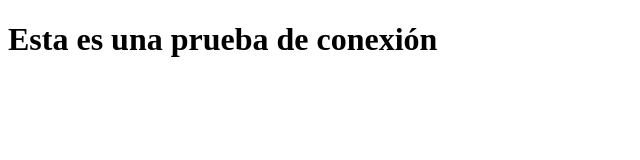
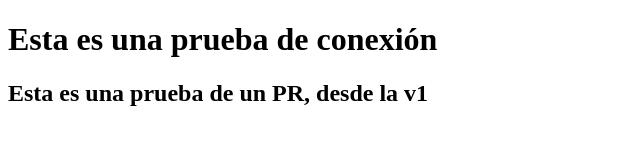
Before and after one commit to jexrrel/jexrrel.github.io, a plain HTML site: page index.html in a window 1280 px wide. Shown: the whole page, without its empty margins (0-640 px from the left). Drawn offline with Linux system fonts and the light colour scheme.

Commit message:
esto es una segunda prueba

```diff
--- a/index.html
+++ b/index.html
@@ -8,5 +8,6 @@
 </head>
 <body>
     <h1>Esta es una prueba de conexión</h1>
+    <h2>Esta es una prueba de un PR, desde la v1</h2>
 </body>
 </html>
```
